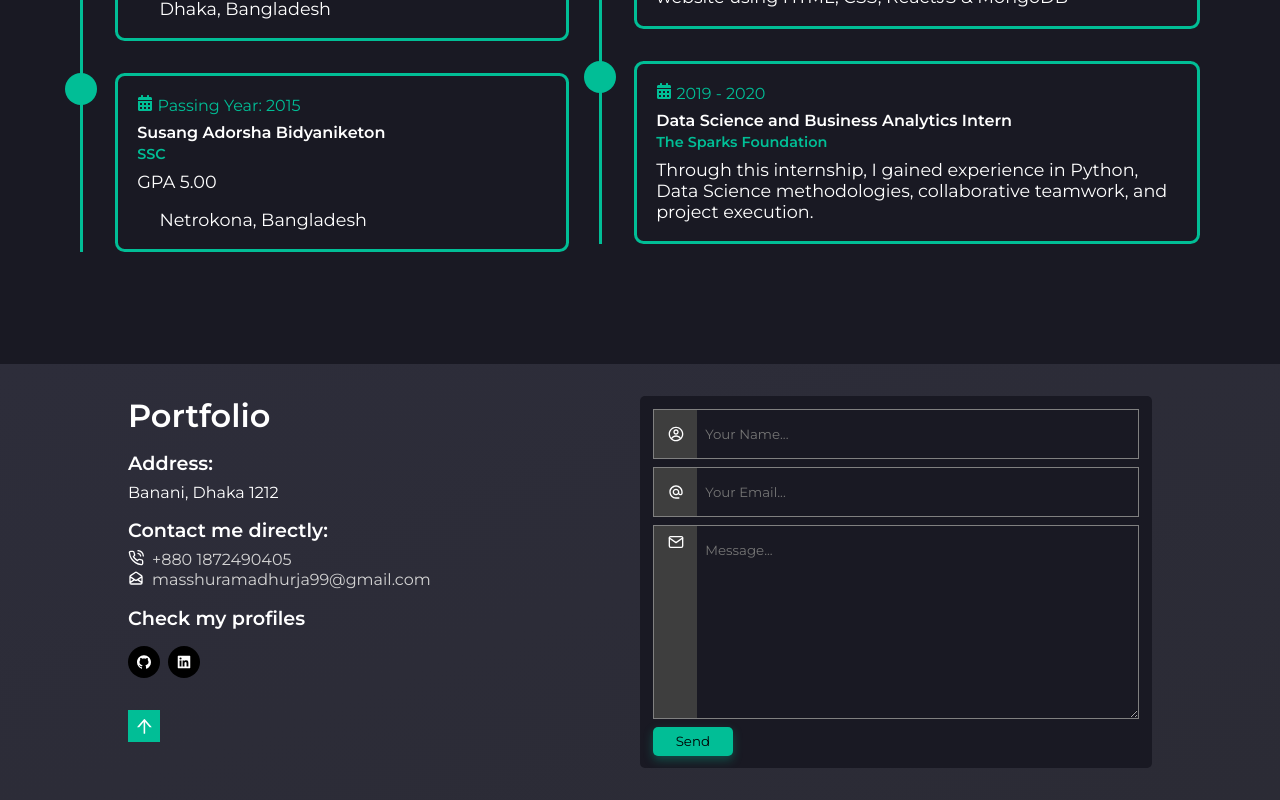
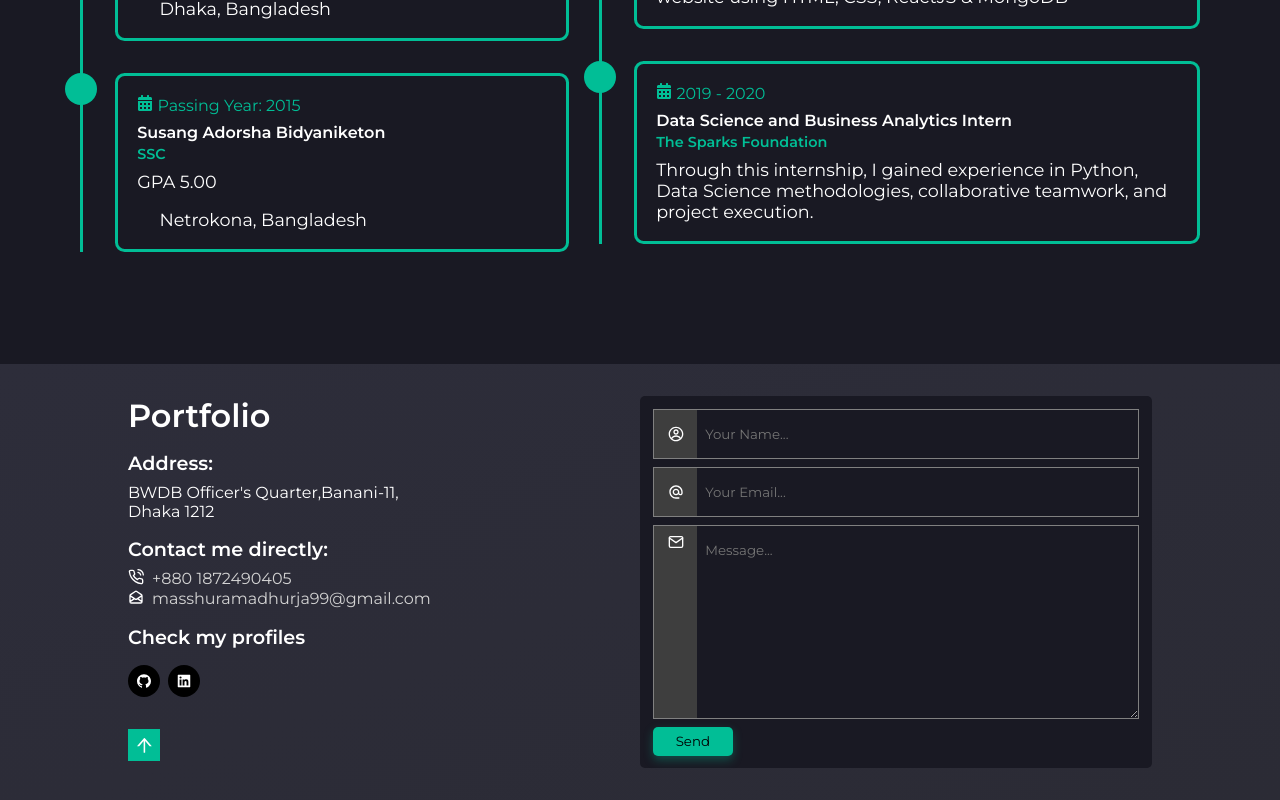
Before and after one commit to MasshuraMadhurja/Portfolio-react, a React (Create React App) app: page / in a window 1280 px wide. Shown: the part 3077-3877 px from the top of the page. Built offline with nearby package versions, Linux system fonts and the light colour scheme; some icons are missing.

Commit message:
info edited

```diff
--- a/src/components/Footer/Footer.jsx
+++ b/src/components/Footer/Footer.jsx
@@ -26,7 +26,7 @@ const Footer = () => {
             <h1>Address:</h1>
           </Slide>
           <Slide direction="left">
-            <p> Banani, Dhaka 1212</p>
+            <p> BWDB Officer's Quarter,Banani-11, Dhaka 1212</p>
           </Slide>
         </div>
         <div className="links">
```
